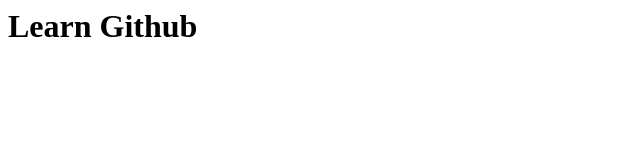
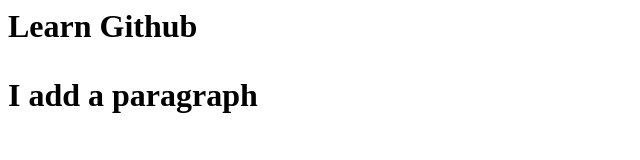
Before and after one commit to Izyraf/TestGitPE02, a plain HTML site: page index.html in a window 1280 px wide. Shown: the whole page, without its empty margins (0-640 px from the left). Drawn offline with Linux system fonts and the light colour scheme.

Commit message:
Modify index.html

```diff
--- a/index.html
+++ b/index.html
@@ -1,5 +1,6 @@
 <html>
 <body>
 <h1>Learn Github</h>
+<p>I add a paragraph</p>
 </body>
 </html>
```
